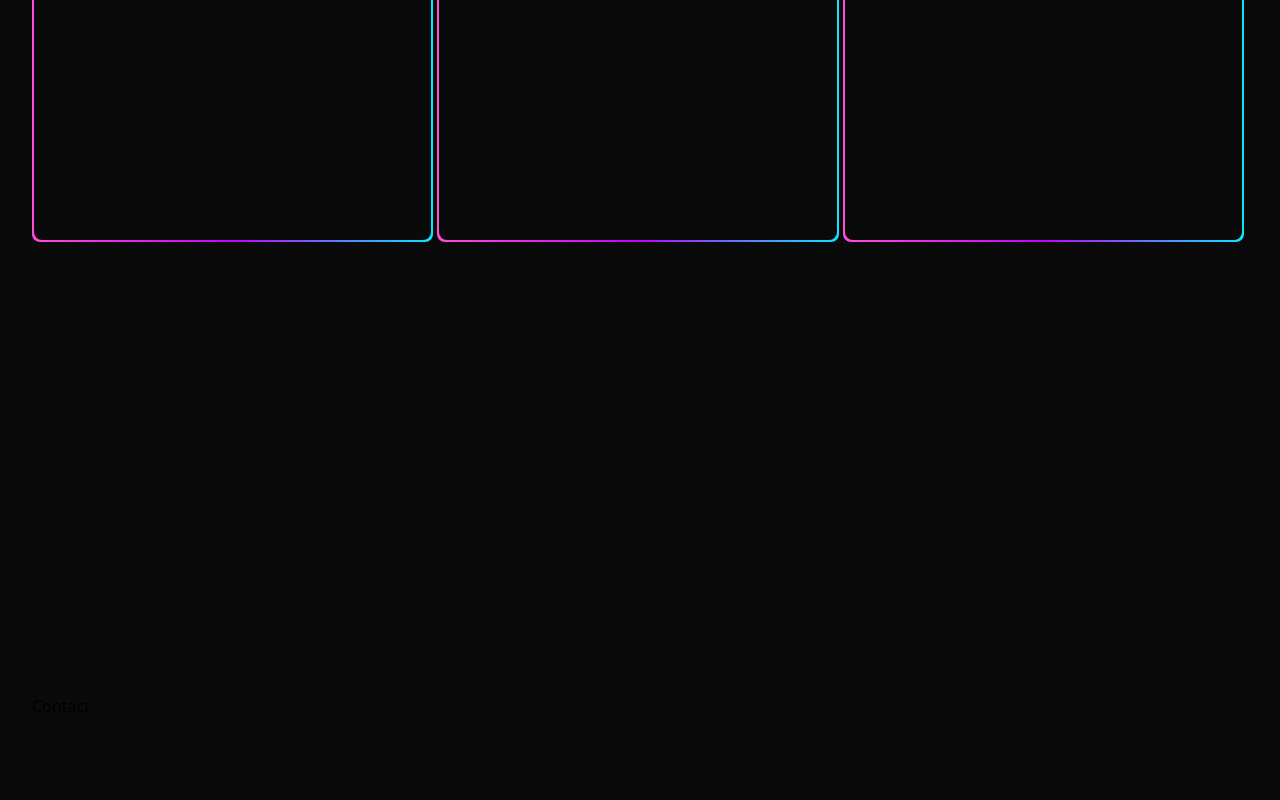
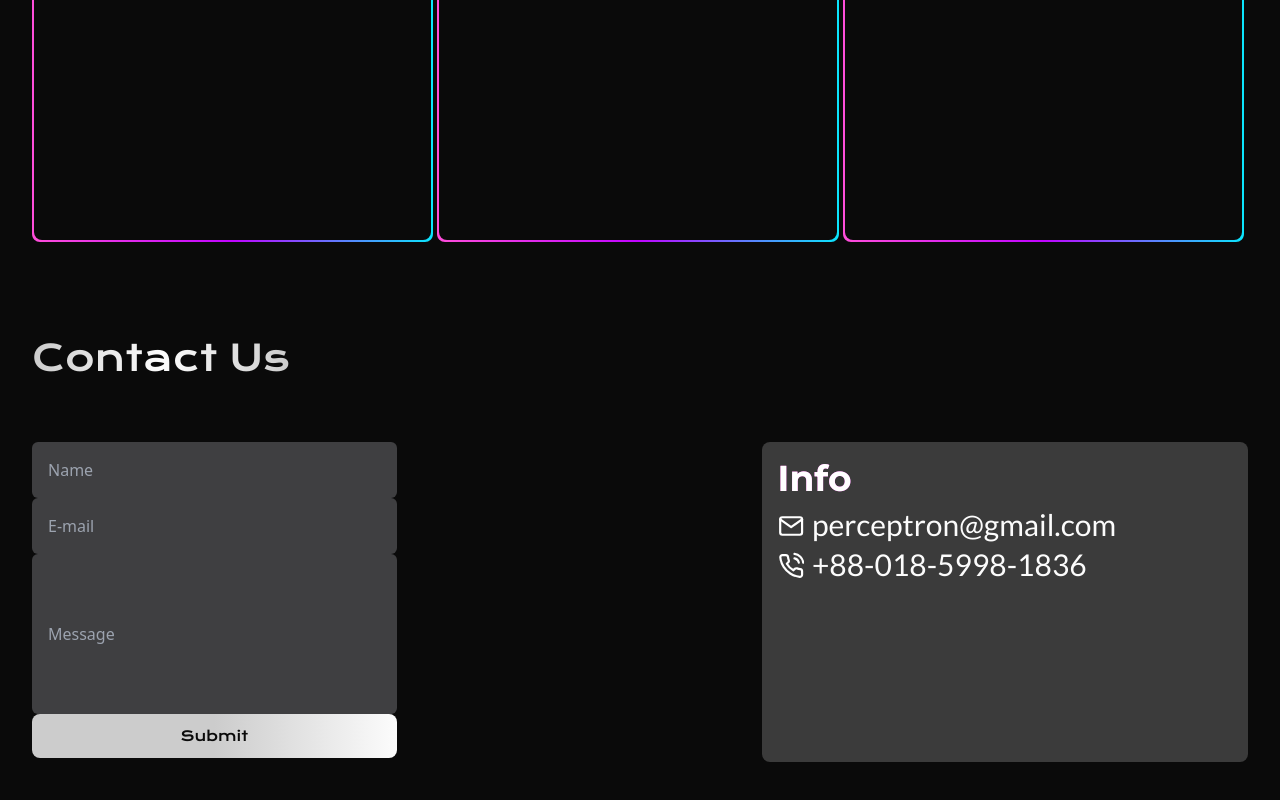
Before and after one commit to asif-bhuti/perceptron-client, a React (Create React App) app: page / in a window 1280 px wide. Shown: the part 3134-3934 px from the top of the page. Built offline with nearby package versions, Linux system fonts and the light colour scheme.

Commit message:
Create Contact Page

```diff
--- a/src/pages/contact/Contact.jsx
+++ b/src/pages/contact/Contact.jsx
@@ -1,9 +1,78 @@
 import React from "react";
+import { motion } from "framer-motion";
+import { FiMail, FiPhoneCall } from "react-icons/fi";
+import { Button, Text, SlideIn } from "../../components";
 
 export const Contact = () => {
   return (
-    <div className="relative z-30 m-8 section" id="contact">
-      Contact
+    <div
+      className="relative z-30 m-8 section flex-col items-start"
+      id="contact"
+    >
+      <SlideIn direction={"left"} delay={0.1}>
+        <Text variant="heading" className={"mb-16"}>
+          Contact Us
+        </Text>
+      </SlideIn>
+      <div className="flex w-full justify-between">
+        <div className="w-[30%] h-screen">
+          <SlideIn direction={"left"} delay={0.1} className="input-container">
+            <input
+              type="text"
+              placeholder="Name"
+              className="rounded-md w-full bg-primary-300 p-4 text-montserrat text-primary-100 focus:outline-none"
+            />
+          </SlideIn>
+          <SlideIn direction={"left"} delay={0.2} className="input-container">
+            <input
+              type="text"
+              placeholder="E-mail"
+              className="rounded-md w-full bg-primary-300 p-4 text-montserrat text-primary-100 focus:outline-none"
+            />
+          </SlideIn>
+          <SlideIn direction={"left"} delay={0.3} className="input-container">
+            <input
+              placeholder="Message"
+              className="rounded-md w-full h-40 bg-primary-300 p-4 text-montserrat text-primary-100 focus:outline-none placeholder:align-text-top"
+            />
+          </SlideIn>
+          <SlideIn direction={"left"} delay={0.4}>
+            <Button
+              variant={"primary"}
+              className={
+                "group font-krona hover:from-secondary-pink hover:via-secondary-purple hover:to-secondary-blue transition-all ease-in duration-75 w-full"
+              }
+              classNameSpan={
+                "group-hover:text-white transition-all ease-in duration-75"
+              }
+            >
+              Submit
+            </Button>
+          </SlideIn>
+        </div>
+
+        <motion.div
+          whileHover={{ scale: [null, 1.5, 1.4] }}
+          transition={{ duration: 0.3 }}
+          className="bg-opacity-20 bg-primary-100 h-[40%] w-[40%] rounded-lg p-4"
+        >
+          <Text variant="title" className={"text-white"}>
+            Info
+          </Text>
+          <div className="flex">
+            <FiMail className={"inline mr-2"} size={"40px"} color="white" />
+            <Text className={"text-3xl"}>perceptron@gmail.com</Text>
+          </div>
+          <div className="flex">
+            <FiPhoneCall
+              className={"inline mr-2"}
+              size={"40px"}
+              color="white"
+            />
+            <Text className={"text-3xl"}>+88-018-5998-1836</Text>
+          </div>
+        </motion.div>
+      </div>
     </div>
   );
 };
```
